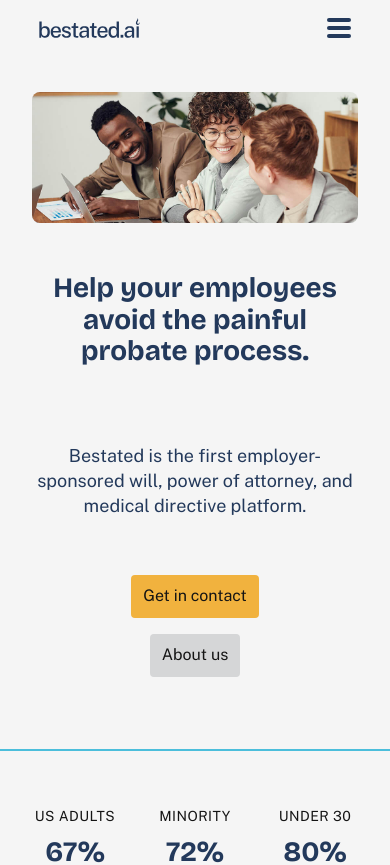
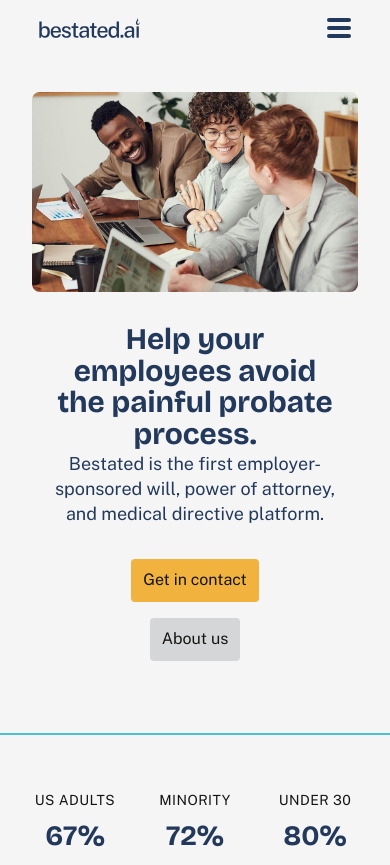
Before and after one commit to chenathy/bestated-ai, a React app: page /bestated-ai in a window 390 px wide. Shown: the top 865 px of the page. Built offline with nearby package versions, Linux system fonts and the light colour scheme.

Commit message:
updated hero with text-and-btn mobile

```diff
--- a/src/components/Hero/Hero.css
+++ b/src/components/Hero/Hero.css
@@ -87,7 +87,7 @@
 
     .hero {
         /* width: 300px; */
-        max-height: 585px;
+        /* max-height: 585px; */
         gap: 32px;
         padding-top: 32px;
         margin-left: 8.33%;
@@ -106,8 +106,6 @@
         height: 200px;
         overflow: hidden;
         position: relative;
-        top: 0;
-        left: 0;
         border-radius: var(--CornerSmall);
     }
 
@@ -119,14 +117,14 @@
         height: auto;
     }
 
+
     .hero .text-and-btn {
-        /* width: 100%; */
         gap: 32px;
         text-align: center;
+        padding: 0 20px 0 20px;
     }
 
-    .hero .text-and-btn h1 {
-        /* width: 300px; */
+    /* .hero .text-and-btn h1 {
         height: 95px;
         font-family: 'Bricolage Grotesque';
         font-weight: 600;
@@ -154,5 +152,5 @@
         flex-direction: column;
         align-items: center;
         justify-content: center;
-    }
+    } */
 }
--- a/src/components/Hero/index.js
+++ b/src/components/Hero/index.js
@@ -2,10 +2,11 @@ import React from 'react';
 import { useNavigate } from 'react-router-dom';
 import { useMediaQuery } from 'react-responsive';
 import Button from '../Button';
+import TextAndBtn from '../Text-and-Btn';
 import './Hero.css';
 
 
-const HeroComponent = ({h1Content, h4Content, heroLogo, contactBtn = true, aboutBtn = false, ...props}) => {
+const HeroComponent = ({title, supportText, heroLogo, buttonsArray, ...props}) => {
 
     const isDesktop = useMediaQuery({ minWidth: 768 });
 
@@ -15,6 +16,9 @@ const HeroComponent = ({h1Content, h4Content, heroLogo, contactBtn = true, about
         navigate(pagePrefix);
         window.scrollTo(0, 0);
     }
+
+    const titleFormatted = <h1>{title}</h1>
+    const supportTextFormatted = <p style={{color: `var(--navy)`, textAlign: 'center'}}>{supportText}</p>
 
     return (
         <div className='hero'>
@@ -27,29 +31,11 @@ const HeroComponent = ({h1Content, h4Content, heroLogo, contactBtn = true, about
                 </div>
             )}
 
-            <div className='text-and-btn'>
-                <h1>{h1Content}</h1>
-                <h4>{h4Content}</h4>
-
-                <div className='btn'>
-
-                    {contactBtn ? (
-                        <Button
-                            textDisplay={'Get in contact'}
-                            onClick={() => handlePageNavigation('contact')}
-                        />
-                    ) : (<></>)}
-
-                    {aboutBtn ? (
-                        <Button
-                            textDisplay={'About us'}
-                            onClick={() => handlePageNavigation('about')}
-                            state='secondary'
-                        />
-                    ) : (<></>)}
-                </div>
-
-            </div>
+            <TextAndBtn
+                title={titleFormatted}
+                passage={supportTextFormatted}
+                buttons={buttonsArray}
+            />
 
             {isDesktop ? (
                 <div className='img-container'>
--- a/src/components/Text-and-Btn/Text-and-Btn.css
+++ b/src/components/Text-and-Btn/Text-and-Btn.css
@@ -76,6 +76,17 @@
         margin: 0;
     }
 
+    .text-and-btn .group h1 {
+        height: 95px;
+        font-family: 'Bricolage Grotesque';
+        font-weight: 600;
+        font-size: 30px;
+        line-height: 31.5px;
+        color: var(--navy);
+        text-align: center;
+        margin: 0;
+    }
+
     .text-and-btn .group h2 {
         font-family: 'Bricolage Grotesque';
         font-size: 24px;
@@ -92,4 +103,15 @@
         line-height: 25.2px;
         margin: 0;
     }
+
+    .text-and-btn .btn {
+        max-height: 102px;
+        padding: 0 28.5px 0 28.5px;
+        gap: 16px;
+
+        display: flex;
+        flex-direction: column;
+        align-items: center;
+        justify-content: center;
+    }
 }
--- a/src/components/Text-and-Btn/index.js
+++ b/src/components/Text-and-Btn/index.js
@@ -1,14 +1,10 @@
-import React, { useEffect } from 'react';
+import React from 'react';
 import { useNavigate } from 'react-router-dom';
-import { useMediaQuery } from 'react-responsive';
 import Button from '../Button';
 import './Text-and-Btn.css';
-import { useReducer, useRef } from 'react';
 
 
 const TextAndBtn = ({ label, title, passage, buttons, ...props }) => {
-
-    const isDesktop = useMediaQuery({ minWidth: 768 });
 
     const navigate = useNavigate();
     const handlePageNavigation= (page) => {
@@ -25,7 +21,7 @@ const TextAndBtn = ({ label, title, passage, buttons, ...props }) => {
                     {buttonsArray.map((button, index) => (
                         <Button key={index}
                             textDisplay={button.textDisplay}
-                            onClick={() => handlePageNavigation(button.onClickDestination)}
+                            onClick={() => handlePageNavigation(button.destinationPage)}
                             state={button.state}
                         />
                     ))}
--- a/src/pages/Home/Home.css
+++ b/src/pages/Home/Home.css
@@ -1,6 +1,6 @@
 
 .home {
-    background-color: #F5F5F5;
+    background-color: var(--gray-10);
     /* display: flex;
     flex-direction: column;
     align-items: center; */
--- a/src/pages/Home/index.js
+++ b/src/pages/Home/index.js
@@ -21,11 +21,13 @@ const Home = () => {
 
             {/* Hero */}
             <HeroComponent
-                h1Content={'Help your employees avoid the painful probate process.'}
-                h4Content={'Bestated is the first employer-sponsored will, power of attorney, and medical directive platform.'}
+                title={'Help your employees avoid the painful probate process.'}
+                supportText={'Bestated is the first employer-sponsored will, power of attorney, and medical directive platform.'}
                 heroLogo={homeHero}
-                contactBtn={true}
-                aboutBtn={true}
+                buttonsArray={[
+                    {textDisplay: 'Get in contact', destinationPage: 'contact', state: 'primary'},
+                    {textDisplay: 'About us', destinationPage: 'about', state: 'secondary'}
+                ]}
             />
 
             <hr/>
@@ -118,7 +120,7 @@ const Home = () => {
                     title={<h2 style={{color: `var(--navy)`}}>Our Beneficiary API will simplify the process of updating your will.</h2>}
                     tilteColor={`var(--navy)`}
                     passage={<p style={{color: `var(--navy)`}}>Stop wasting time updating each and every financial institution every time there’s a change in an estate plan or will. Automate with Bestated!</p>}
-                    buttons={[ {textDisplay: 'Learn more', onClickDestination: 'employers', state: 'secondary'} ]}
+                    buttons={[ {textDisplay: 'Learn more', destinationPage: 'employers', state: 'secondary'} ]}
                 />
             </div>
 
```
